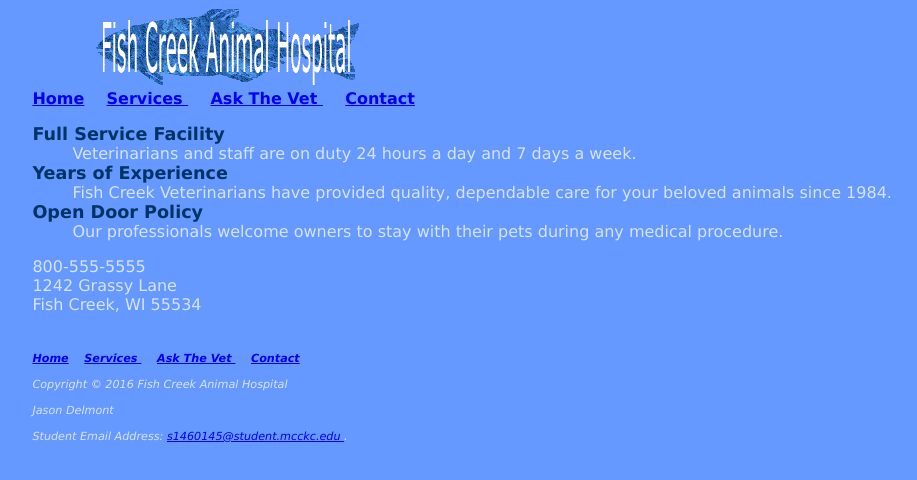
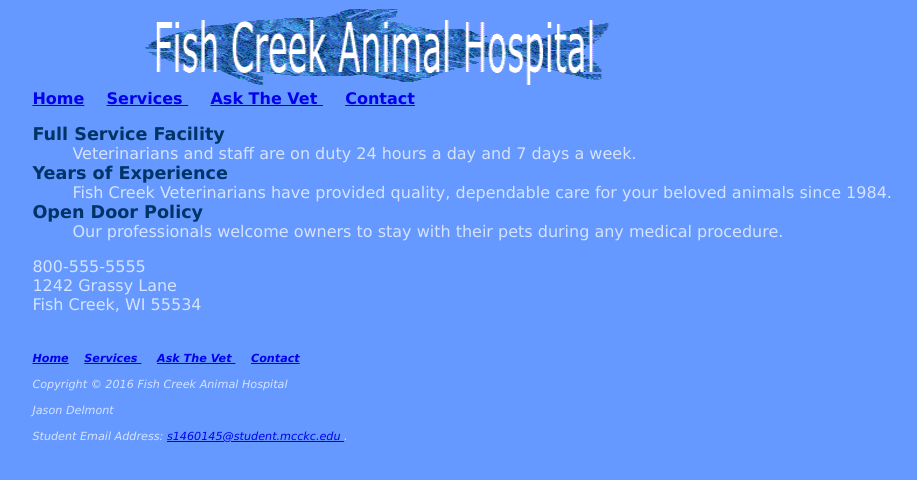
Before and after one commit to jasondelmont/jasondelmont, a plain HTML site: page index.html in a window 1280 px wide. Shown: the whole page, without its empty margins (102-1019 px from the left). Drawn offline with Linux system fonts and the light colour scheme.

Commit message:
Update index.html

```diff
--- a/index.html
+++ b/index.html
@@ -16,7 +16,7 @@
 
     <body>
 
-        <img src="FishCreekImages/fishcreeklogo.gif" alt="Fish Creek Animal Hospital" width="397" height="77"></h1>
+        <img src="FishCreekImages/fishcreeklogo.gif" alt="Fish Creek Animal Hospital" width="700" height="77"></h1>
 <nav>
 
                 <a href="#"> Home</a>&nbsp;&nbsp;&nbsp; <a href="services.html">  Services </a>&nbsp;&nbsp;&nbsp; <a href="AskTheVet.html"> Ask The Vet </a>&nbsp;&nbsp;&nbsp; <a href="contact.html"> Contact </a>
```
